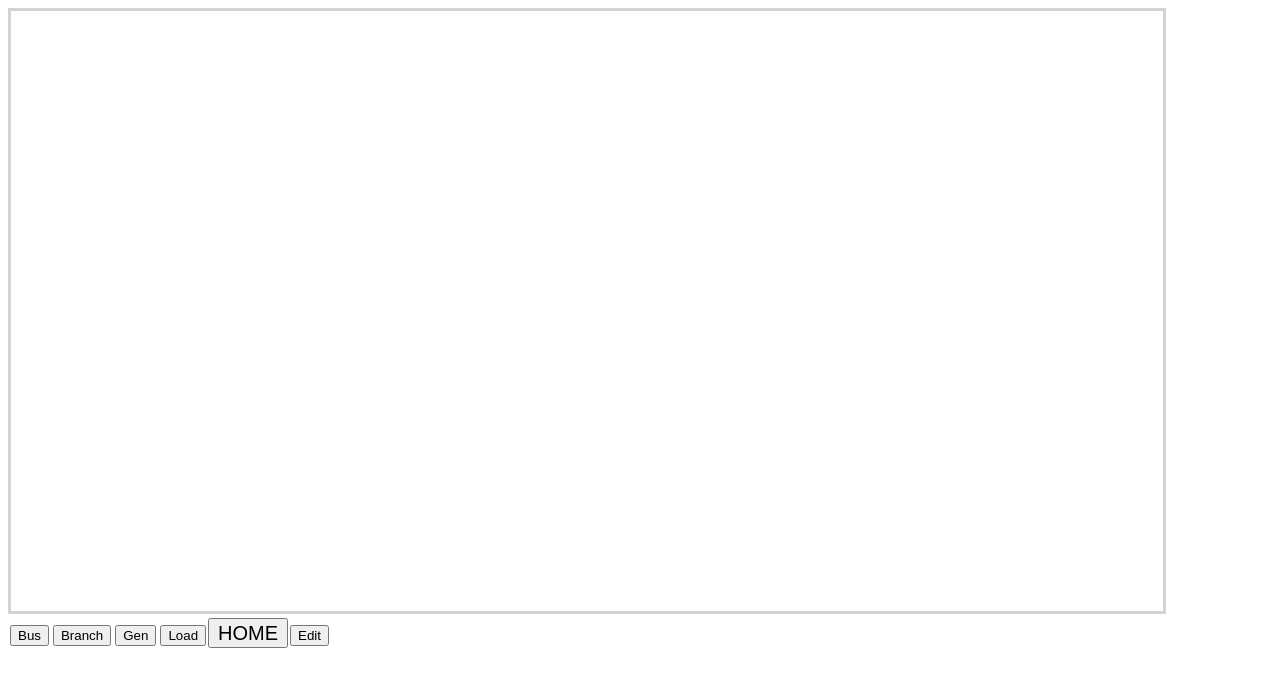
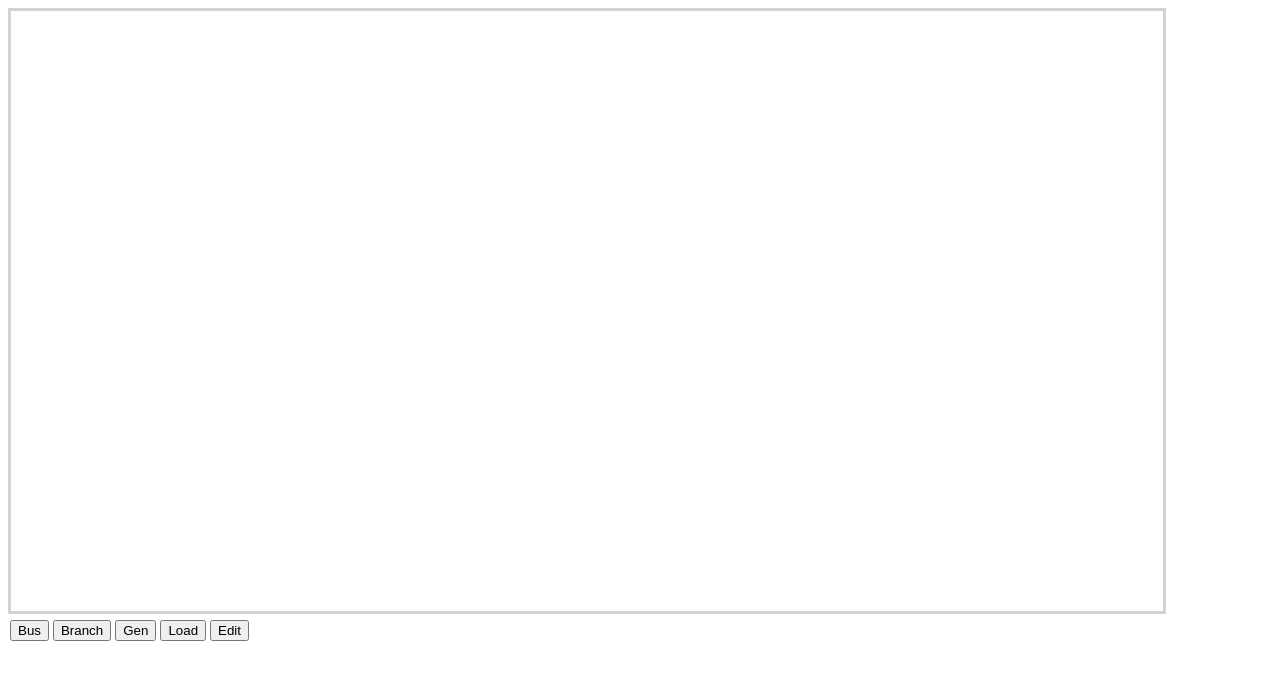
Before and after one commit to dsuper66/simplexnodal, an Angular app: page /network-builder-component in a window 1280 px wide. Shown: the top 686 px of the page. Built offline with nearby package versions, Linux system fonts and the light colour scheme.

Commit message:
removed test button

```diff
--- a/src/app/views/network-builder-view/network-builder-view.component.html
+++ b/src/app/views/network-builder-view/network-builder-view.component.html
@@ -69,11 +69,5 @@
   <button (click)="addElement('gen')">Gen</button>
   <button (click)="addElement('load')">Load</button>
 
-
-  <input type="submit"
-  value="HOME"
-  (click)="addElement('load')"
-  style="font-size : 20px; width: 80px; height: 30px;" />
-
   <button routerLink="/data-entry-component">Edit</button>
 </section>
```
